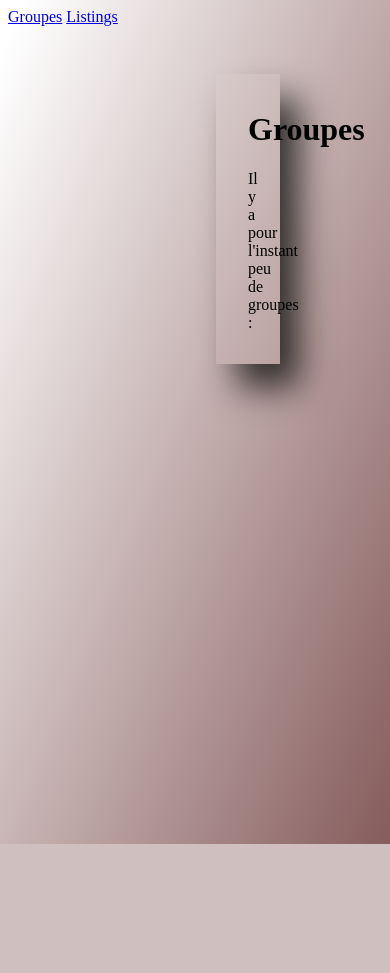
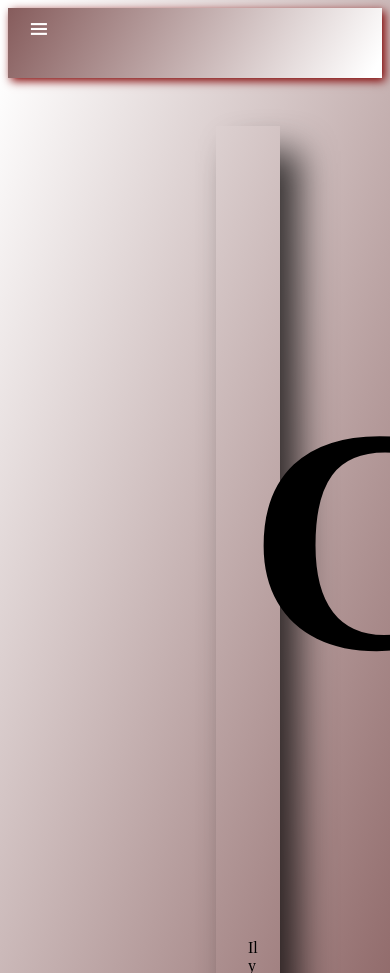
Before and after one commit to LeRatdemare/Merch-Exchange, a Django app: page /bands/ in a window 390 px wide; the page is wider, and only the part inside the window is pictured. Shown: the top 973 px of that part. Before the commit the page ends 844 px from the top of that part, so only its background shows below. Run offline with Django 4.2, Linux system fonts and the light colour scheme; data that the repository does not hold is empty.

Commit message:
Modification esthetique

```diff
--- /dev/null
+++ b/merchex/listings/static/listings/navbar.css
@@ -0,0 +1,155 @@
+#menu {
+    background: linear-gradient(120deg, #865C5C 0%, #fff 97%);
+    box-shadow: 3px 3px 9px 0px rgba(128, 0, 0, 1);
+    color: #FFF;
+    height: 70px;
+    padding-left: 18px;
+    border-radius: 0px;
+
+    font-family: 'Indie Flower', cursive;
+}
+
+#menu ul,
+#menu li {
+    margin: 0 auto;
+    padding: 0;
+    list-style: none
+}
+
+#menu ul {
+    width: 100%;
+}
+
+#menu li {
+    float: left;
+    display: inline;
+    position: relative;
+}
+
+#menu a {
+    display: block;
+    line-height: 70px;
+    padding: 0 14px;
+    text-decoration: none;
+    color: #FFFFFF;
+    font-size: 45px;
+}
+
+#menu a.dropdown-arrow:after {
+    content: "\25BE";
+    margin-left: 5px;
+}
+
+#menu li a:hover {
+    color: black;
+    background: #F2F2F2;
+}
+
+#menu input {
+    display: none;
+    margin: 0;
+    padding: 0;
+    height: 47px;
+    width: 100%;
+    opacity: 0;
+    cursor: pointer
+}
+
+#menu label {
+    display: none;
+    line-height: 47px;
+    text-align: center;
+    position: absolute;
+    left: 35px
+}
+
+#menu label:before {
+    font-size: 1.6em;
+    content: "\2261";
+    margin-left: 20px;
+}
+
+#menu ul.sub-menus {
+    height: auto;
+    overflow: hidden;
+    width: 170px;
+    background: #444444;
+    position: absolute;
+    z-index: 99;
+    display: none;
+}
+
+#menu ul.sub-menus li {
+    display: block;
+    width: 100%;
+}
+
+#menu ul.sub-menus a {
+    color: #FFFFFF;
+    font-size: 16px;
+}
+
+#menu li:hover ul.sub-menus {
+    display: block
+}
+
+#menu ul.sub-menus a:hover {
+    background: #F2F2F2;
+    color: #444444;
+}
+
+@media screen and (max-width: 800px) {
+    #menu {
+        position: relative
+    }
+
+    #menu ul {
+        background: #111;
+        position: absolute;
+        top: 100%;
+        right: 0;
+        left: 0;
+        z-index: 3;
+        height: auto;
+        display: none
+    }
+
+    #menu ul.sub-menus {
+        width: 100%;
+        position: static;
+    }
+
+    #menu ul.sub-menus a {
+        padding-left: 30px;
+    }
+
+    #menu li {
+        display: block;
+        float: none;
+        width: auto;
+    }
+
+    #menu input,
+    #menu label {
+        position: absolute;
+        top: 0;
+        left: 0;
+        display: block
+    }
+
+    #menu input {
+        z-index: 4
+    }
+
+    #menu input:checked+label {
+        color: white
+    }
+
+    #menu input:checked+label:before {
+        content: "\00d7"
+    }
+
+    #menu input:checked~ul {
+        display: block
+    }
+}
--- a/merchex/listings/static/listings/styles.css
+++ b/merchex/listings/static/listings/styles.css
@@ -3,6 +3,7 @@ body {
 }
 
 h1 {
+    font-size: 20em;
     text-align: center;
 }
 
--- a/merchex/listings/templates/listings/base.html
+++ b/merchex/listings/templates/listings/base.html
@@ -1,16 +1,32 @@
-
-
 <html>
     <head>
         {% load static %}
+        <meta charset="UTF-8">
+        <link rel="preconnect" href="https://fonts.googleapis.com">
+        <link rel="preconnect" href="https://fonts.gstatic.com" crossorigin>
+        <link href="https://fonts.googleapis.com/css2?family=Indie+Flower&display=swap" rel="stylesheet">
         <link rel="stylesheet" href="{% static 'listings/styles.css' %}">
+        <link rel="stylesheet" href="{% static 'listings/navbar.css' %}">
         <title>Merchex</title>
     </head>
     <body>
-        <nav>
-            <a href="{% url 'band-list' %}">Groupes</a>
-            <a href="{% url 'listing-list' %}">Listings</a>
-        </nav>
+        <nav id='menu'>
+            <input type='checkbox' id='responsive-menu' onclick='updatemenu()'><label></label>
+            <ul>
+                <li><a href="{% url 'listing-list' %}">Annonces</a></li>
+                <li><a href="{% url 'band-list' %}">Groupes</a>
+                <!-- Si on veut rajouter des sous-items :
+                <li><a class='dropdown-arrow' href="{% url 'band-list' %}">Groupes</a>
+                    ET
+                <ul class='sub-menus'>
+                    <li><a href='http://'>Sous-groupe 1</a></li>
+                </ul>
+                -->
+                </li>
+                <li><a href="{% url 'about-us' %}">About</a></li>
+                <li><a href="{% url 'contact-us' %}">Contact Us</a></li>
+            </ul>
+          </nav>
         <div id='block_central'>
             {% block content %}{% endblock %}
         </div>
--- a/merchex/merchex/urls.py
+++ b/merchex/merchex/urls.py
@@ -22,9 +22,9 @@ urlpatterns = [
     path('admin/', admin.site.urls),
     path('bands/', views.band_list, name='band-list'),
     path('bands/<int:band_id>/', views.band_detail, name='band-detail'),
-    path('about-us/', views.about),
+    path('about-us/', views.about, name='about-us'),
     path('listings/', views.listings, name='listing-list'),
     path('listings/<int:listing_id>/',
          views.listing_detail, name='listing-detail'),
-    path('contact-us/', views.contact),
+    path('contact-us/', views.contact, name='contact-us'),
 ]
```
